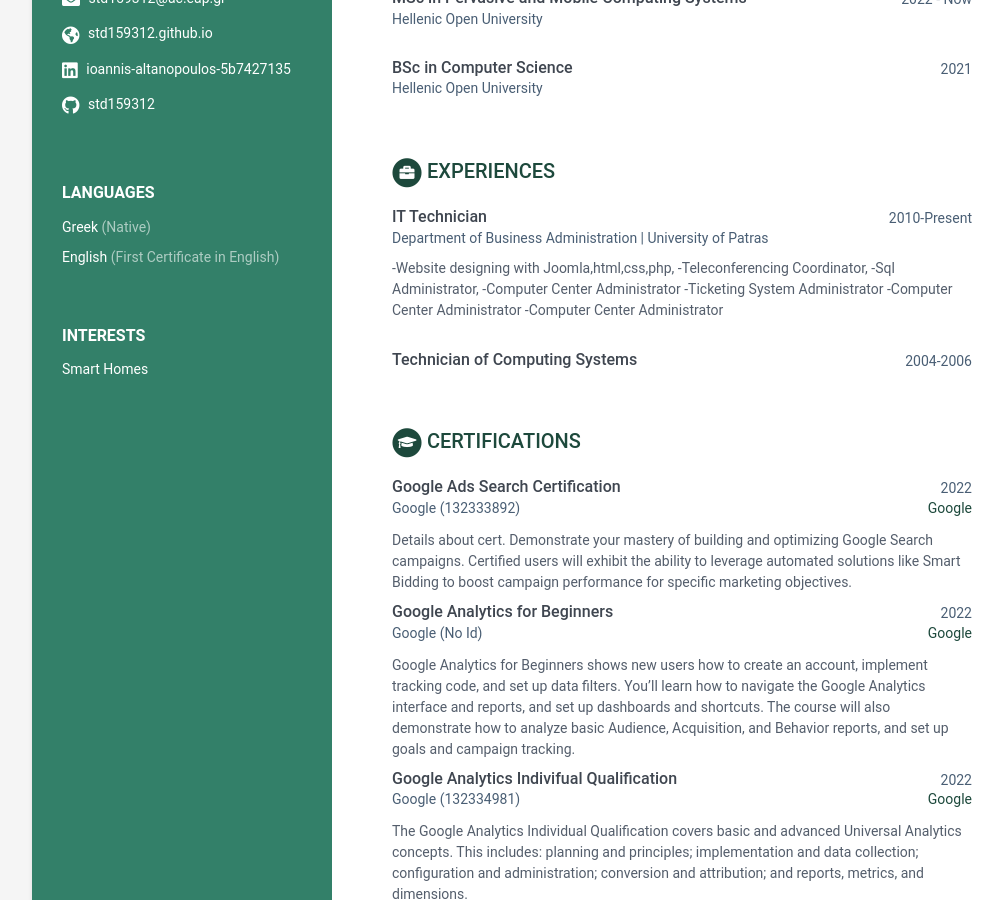
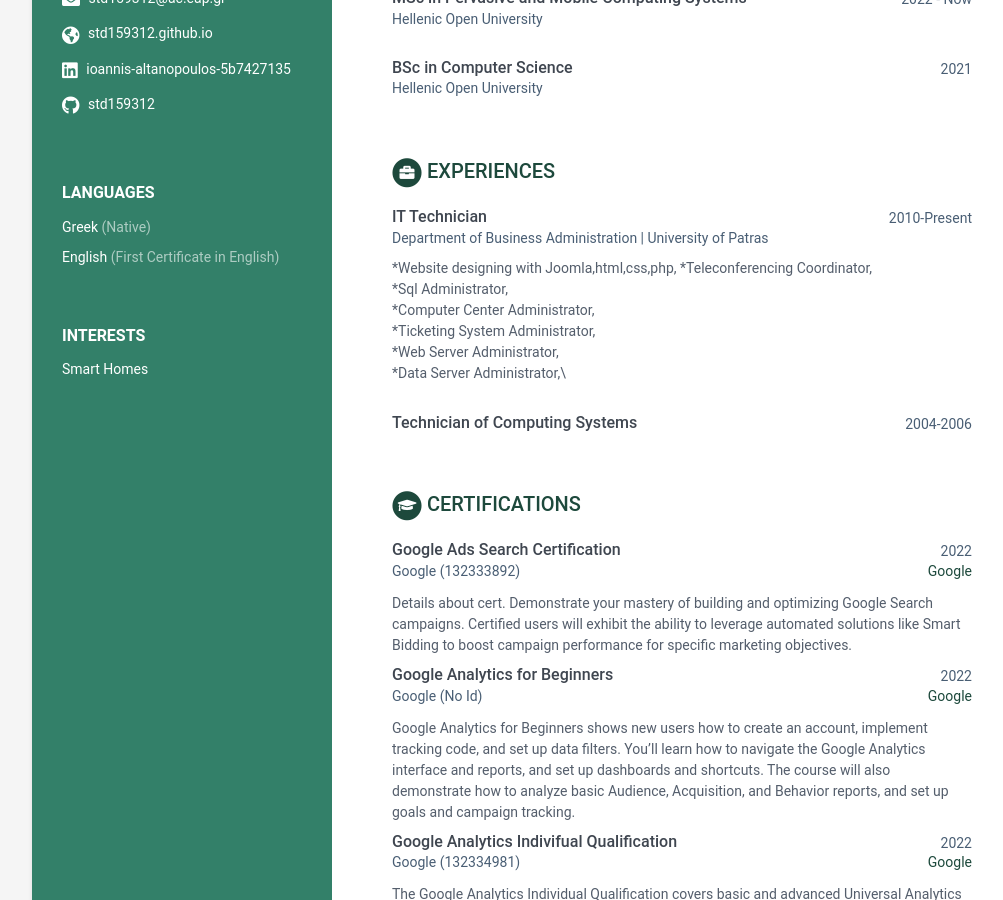
Before and after one commit to std159312/std159312.github.io, a Jekyll site: the page built from index.html, in a window 1280 px wide and 900 px high, scrolled down 345 px. Shown: the whole window, without its empty margins (108-1111 px from the left). Built offline with Jekyll 4.4.1, drawn with Linux system fonts in a browser that asks for light colours.

Commit message:
Initial commit

```diff
--- a/_data/data.yml
+++ b/_data/data.yml
@@ -84,13 +84,13 @@ experiences:
         company: Department of Business Administration | University of Patras
 
         details: |
-            -Website designing with Joomla,html,css,php,
-            -Teleconferencing Coordinator,
-            -Sql Administrator,
-            -Computer Center Administrator
-            -Ticketing System Administrator
-            -Computer Center Administrator
-            -Computer Center Administrator
+            *Website designing with Joomla,html,css,php,
+            *Teleconferencing Coordinator,\
+            *Sql Administrator,\
+            *Computer Center Administrator,\
+            *Ticketing System Administrator,\
+            *Web Server Administrator,\
+            *Data Server Administrator,\
 
       - role: Technician of Computing Systems
         time: 2004-2006
```
